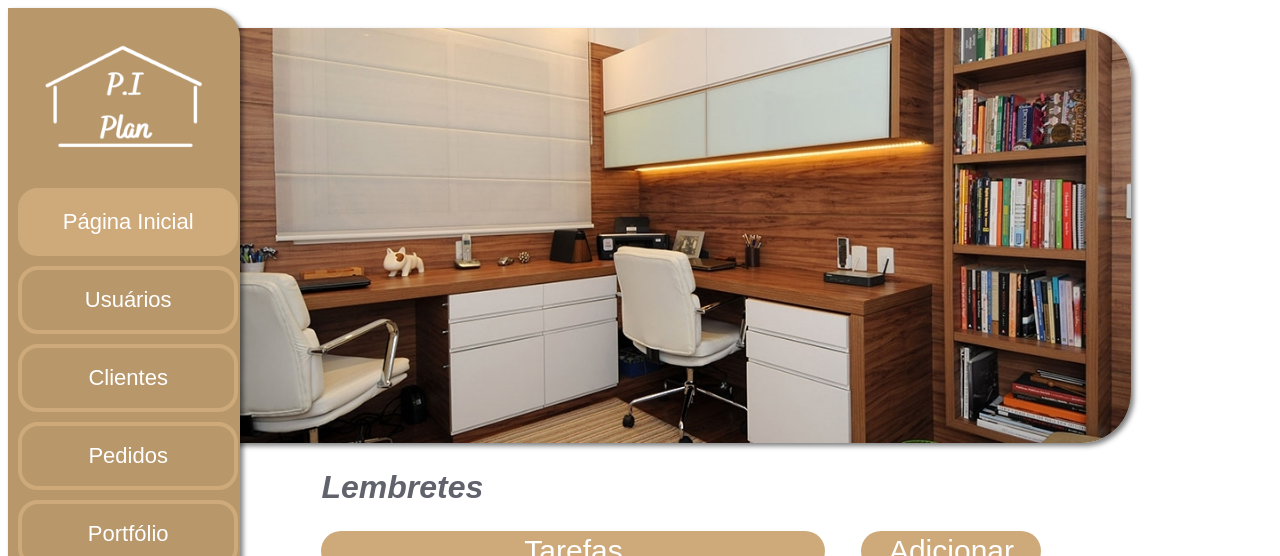
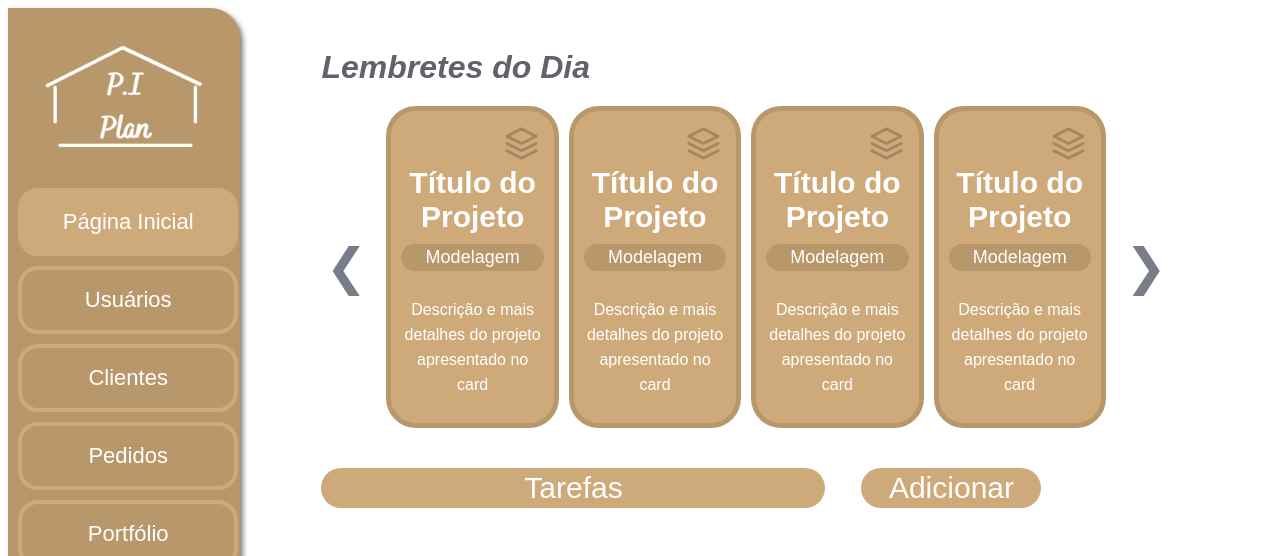
Before and after one commit to Vini7Dev/PI-Plan, a React (Create React App) app in the folder frontend/: page /dashboard in a window 1280 px wide. Shown: the top 556 px of the page. Built offline with nearby package versions, Linux system fonts and the light colour scheme; no server answers.

Commit message:
Add reminders component and listage on DashBoard page

```diff
--- a/frontend/package.json
+++ b/frontend/package.json
@@ -8,6 +8,7 @@
     "@testing-library/user-event": "^12.1.10",
     "react": "^17.0.2",
     "react-dom": "^17.0.2",
+    "react-elastic-carousel": "^0.11.5",
     "react-icons": "^4.2.0",
     "react-modal": "^3.14.3",
     "react-router-dom": "^5.2.0",
--- /dev/null
+++ b/frontend/src/components/ReminderItem/index.tsx
@@ -0,0 +1,19 @@
+import React from 'react';
+import { FiLayers } from 'react-icons/fi';
+
+import { Container } from './styles';
+
+const ReminderItem: React.FC = () => {
+  return (
+    <Container>
+      <FiLayers color="#A48760" size={35} />
+      <strong>Título do Projeto</strong>
+      <span>Modelagem</span>
+      <p>
+        Descrição e mais detalhes do projeto apresentado no card
+      </p>
+    </Container>
+  );
+}
+
+export default ReminderItem;
--- /dev/null
+++ b/frontend/src/components/ReminderItem/styles.ts
@@ -0,0 +1,43 @@
+import styled from 'styled-components';
+
+export const Container = styled.div`
+  display: flex;
+  flex-direction: column;
+  align-items: center;
+  width: 180px;
+
+  background-color: #CEAA7B;
+  border: 5px solid #B8976B;
+  border-radius: 30px;
+  padding: 10px;
+  margin: 0 5px;
+  color: #FFFFFF;
+  text-align: center;
+  font-family: Arial, Helvetica, sans-serif;
+
+  svg {
+    margin-left: auto;
+    margin-top: 5px;
+    margin-right: 5px;
+    margin-bottom: 5px;
+  }
+
+  strong {
+    font-size: 30px;
+  }
+
+  span {
+    width: 100%;
+    padding: 3px 0;
+    margin: 10px 0;
+    border-radius: 25px;
+
+    font-size: 18px;
+    background-color: #B8976B;
+  }
+
+  p {
+    font-size: 16px;
+    line-height: 25px;
+  }
+`;
--- a/frontend/src/pages/DashBoard/index.tsx
+++ b/frontend/src/pages/DashBoard/index.tsx
@@ -1,15 +1,17 @@
 import React, { useState , useCallback } from 'react';
+import Carousel from 'react-elastic-carousel';
 import { FiTrash2 } from 'react-icons/fi';
 import { Container } from './styles';
 
-import LoginBanner from '../../assets/images/LoginBanner.jpg';
 import NavigationBar from '../../components/NavigationBar';
 import DashButton from '../../components/DashButton';
 import CheckBox from '../../components/CheckBox';
 import NavigationButton from '../../components/NavigationBar/NavigationButton';
 import Input from '../../components/Input';
 import Button from '../../components/Button';
-import ModalView from '../../components/ModalView'
+import ModalView from '../../components/ModalView';
+
+import ReminderItem from '../../components/ReminderItem';
 
 interface ITaskProps {
   id: number;
@@ -28,6 +30,25 @@ const DashBoard: React.FC = () =>{
   const [description, setDescription] = useState('');
   const [taskTime, setTaskTime] = useState('');
   const [taskDate, setTaskDate] = useState('');
+
+  const breakPoints = [
+    {
+      width: 180,
+      itemsToShow: 1,
+    },
+    {
+      width: 360,
+      itemsToShow: 2,
+    },
+    {
+      width: 550,
+      itemsToShow: 3,
+    },
+    {
+      width: 720,
+      itemsToShow: 4,
+    },
+  ];
 
   const handleShowPopup = useCallback((id?: number) => {
     setShowPopup(!showPopup);
@@ -132,13 +153,29 @@ const DashBoard: React.FC = () =>{
         </NavigationBar>
       </div>
 
-      <div id="task-area">
-        <header id="banner-area">
-          <img src={LoginBanner} alt="Banner" />
-        </header>
+      <div id="page-area">
+        <div id="scroll-items-area">
+          <h1>Lembretes do Dia</h1>
+
+          <Carousel
+            isRTL={false}
+            itemsToShow={4}
+            pagination={false}
+            breakPoints={breakPoints}
+            disableArrowsOnEnd={false}
+          >
+            <ReminderItem />
+            <ReminderItem />
+            <ReminderItem />
+            <ReminderItem />
+            <ReminderItem />
+            <ReminderItem />
+            <ReminderItem />
+            <ReminderItem />
+          </Carousel>
+        </div>
 
         <main>
-          <h1>Lembretes</h1>
           <div className= "space-division">
             <div className="size2">
               <DashButton name="Tarefas"/>
--- a/frontend/src/pages/DashBoard/styles.ts
+++ b/frontend/src/pages/DashBoard/styles.ts
@@ -8,13 +8,6 @@ export const Container = styled.div`
   min-height: 100vh;
   height: 100%;
 
-  h1 {
-    margin-bottom: -50px;
-    font-family: Arial, Helvetica, sans-serif;
-    font-style: italic;
-    color: #60626C;
-  }
-
   .margin-top-10 {
     margin-top: 10px;
   }
@@ -23,20 +16,23 @@ export const Container = styled.div`
     flex: 0.5;
   }
 
-  #task-area {
+  #page-area {
     flex: 2;
-
     padding: 20px 8%;
 
-    #banner-area {
-      margin: 0 -150px 20px -150px;
-      width: 10000px;
-      max-width: 75vw;
+    #scroll-items-area {
+      h1 {
+        font-family: Arial, Helvetica, sans-serif;
+        font-style: italic;
+        color: #60626C;
+        margin-bottom: 20px;
+      }
 
-      img {
-        width: 100%;
-        border-radius: 50px;
-        box-shadow: 3px 3px 5px rgba(0, 0, 0, 0.5);
+      div button {
+        background-color: #FFFFFF;
+        color: #797D8A;
+        font-size: 50px;
+        box-shadow: none;
       }
     }
 
@@ -48,7 +44,7 @@ export const Container = styled.div`
         display: flex;
         flex-wrap: wrap;
         justify-content: space-between;
-        margin-top: 75px;
+        margin-top: 40px;
 
         .size1{
           width: 25%;
@@ -146,13 +142,9 @@ export const Container = styled.div`
     flex-direction: column;
     width: 100%;
 
-    #task-area {
+    #page-area {
+      flex: 2;
       padding: 10px;
-      flex: 2;
-
-      #banner-area {
-        display: none;
-      }
 
       main {
         max-width: 720px;
```
Also changed, not shown: 1 other file (tests, documents, lock files or other folders).
